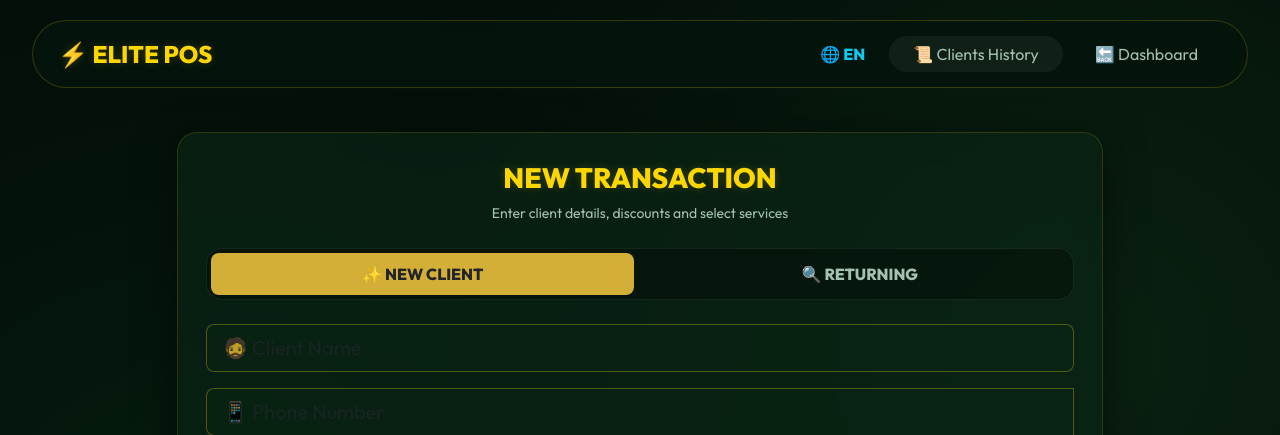
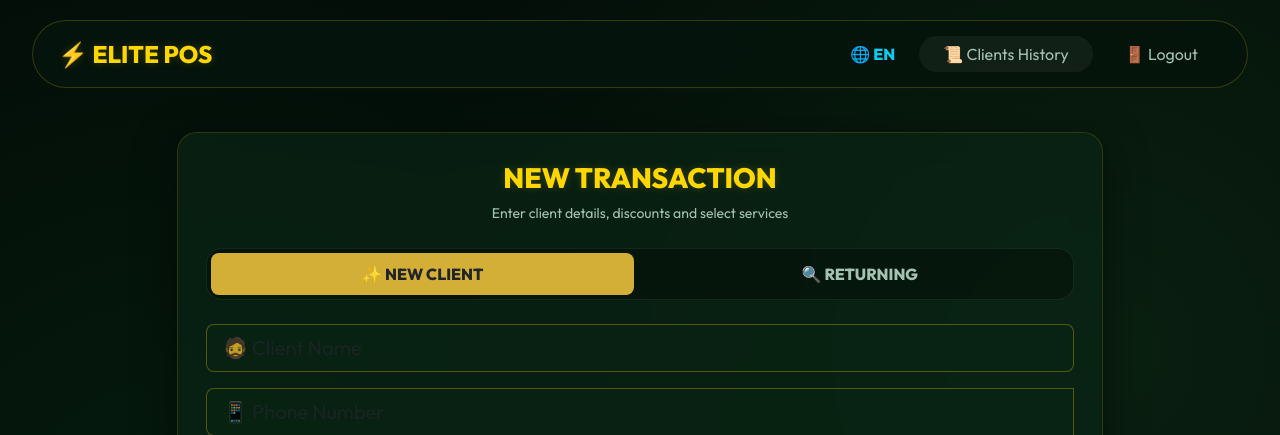
Before and after one commit to MazenElmogy14/Barbershop_System_, a Flask app: page /cashier in a window 1280 px wide. Shown: the top 435 px of the page. Run offline with Flask 3, Linux system fonts and the light colour scheme; a user stored in the database is signed in.

Commit message:
add comment here

```diff
--- a/barber_shop_V4/templates/cashier.html
+++ b/barber_shop_V5/templates/cashier.html
@@ -52,7 +52,7 @@
             {% endif %}
 
             <a href="/clients_history" class="btn btn-outline-light rounded-pill px-4 border-0 text-sage" style="background: rgba(255,255,255,0.05);">📜 {{ t('clients_history', 'Clients History') }}</a>
-            <a href="/owner" class="btn btn-outline-light rounded-pill px-4 border-0 text-sage">🔙 {{ t('dashboard', 'Dashboard') }}</a>
+            <a href="/logout" class="btn btn-outline-light rounded-pill px-4 border-0 text-sage">🚪 {{ t('logout', 'Logout') }}</a>
         </div>
     </nav>
 
```
Also changed, not shown: barber_shop_V5/app.py (renamed from barber_shop_V4/app.py), barber_shop_V5/fix_db.py (renamed from barber_shop_V4/fix_db.py), barber_shop_V5/instance/barberV3.db (renamed from barber_shop_V4/instance/barberV3.db), barber_shop_V5/instance/barberV4.db (renamed from barber_shop_V4/instance/barberV4.db), barber_shop_V5/requirements.txt (renamed from barber_shop_V4/requirements.txt), barber_shop_V5/static/script.js (renamed from barber_shop_V4/static/script.js), barber_shop_V5/static/style.css (renamed from barber_shop_V4/static/style.css), barber_shop_V5/templates/clients.html (renamed from barber_shop_V4/templates/clients.html), barber_shop_V5/templates/clients_history.html (renamed from barber_shop_V4/templates/clients_history.html), barber_shop_V5/templates/login.html (renamed from barber_shop_V4/templates/login.html), barber_shop_V5/templates/manage_barbers.html (renamed from barber_shop_V4/templates/manage_barbers.html), barber_shop_V5/templates/manage_expenses.html (renamed from barber_shop_V4/templates/manage_expenses.html), barber_shop_V5/templates/manage_products.html (renamed from barber_shop_V4/templates/manage_products.html), barber_shop_V5/templates/manage_services.html (renamed from barber_shop_V4/templates/manage_services.html), 5 more files.
